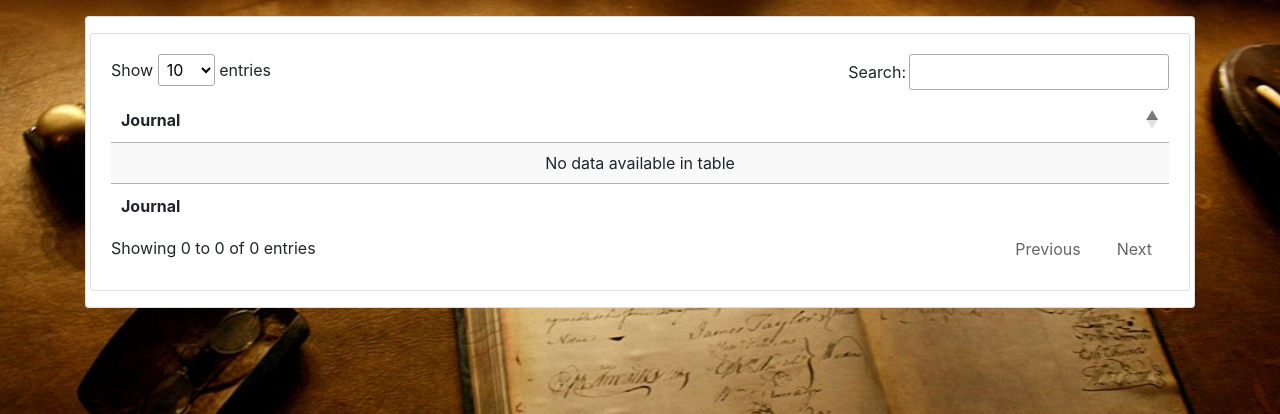
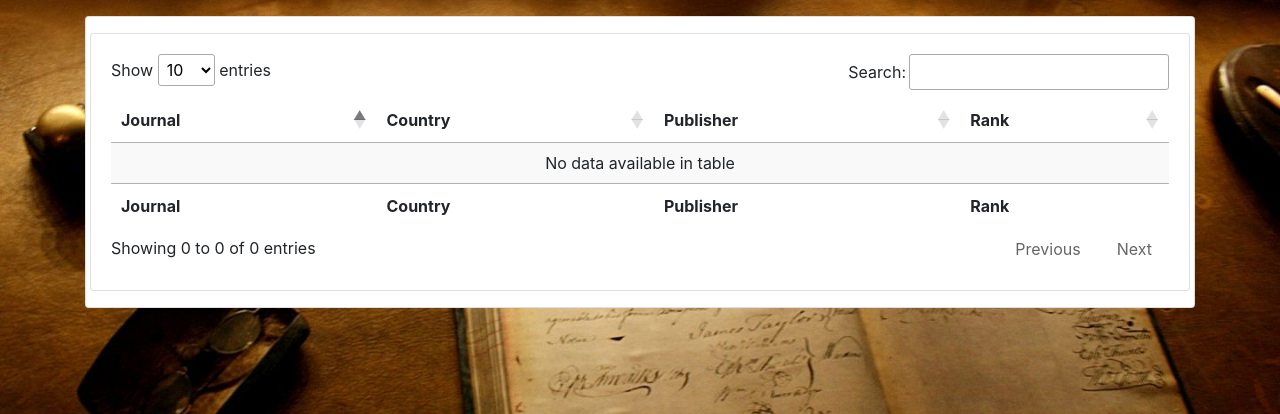
Before and after one commit to brettvanderwerff/Journal-Rank, a Flask app: page / in a window 1280 px wide. Shown: the part 56-470 px from the top of the page. Run offline with Flask 2, Linux system fonts and the light colour scheme; data that the repository does not hold is empty; some libraries are stand-ins or nearby versions.

Commit message:
finish dynamic table

```diff
--- a/app/routes.py
+++ b/app/routes.py
@@ -1,7 +1,5 @@
 from flask import render_template, jsonify, request
 from app import app
-from app.models import Journals
-from pprint import pprint
 import json
 import pandas as pd
 import sqlite3
@@ -18,12 +16,21 @@ def table_result():
     input_data = json.loads(request.values.get("args"))
     con = sqlite3.connect('database.sqlite3')
     df = pd.read_sql_query('SELECT title, country, publisher, rating FROM journals', con)
-    sub = df[:5]
+    search_term = input_data['search']['value']
+    if search_term != '':
+        df = df[df['title'].str.contains(search_term, case=False) | df['country'].str.contains(search_term, case=False)]
+    sort_info = input_data['order'][0]
+    sort_index = int(sort_info['column'])
+    sort_column = list(df.columns.values)[sort_index]
+    sort_dir = True if sort_info['dir'] == 'asc' else False
+    sorted_df = df.sort_values(by=sort_column, ascending=sort_dir)
+    start_index = int(input_data['start'])
+    stop_index = int(input_data['start']) + int(input_data['length'])
+    sub = sorted_df[start_index : stop_index]
     sub_list = sub.values.tolist()
     results = {}
     results['draw'] = input_data['draw']
     results['recordsTotal'] = df.shape[0]
     results['recordsFiltered'] = df.shape[0]
     results['data'] = sub_list
-    pprint(input_data)
     return jsonify(results)
--- a/app/static/js/custom-scripts.js
+++ b/app/static/js/custom-scripts.js
@@ -1,5 +1,6 @@
 $(document).ready(function() {
     $('#example').DataTable( {
+
         "processing": true,
         "serverSide": true,
         "ajax": {
@@ -7,6 +8,6 @@ $(document).ready(function() {
         data: function ( args ) {
           return { "args": JSON.stringify( args ) };
     }
-        }
+        },
     } );
 } );
--- a/app/templates/index.html
+++ b/app/templates/index.html
@@ -13,11 +13,17 @@
                                 <thead>
                                 <tr>
                                     <th>Journal</th>
+                                    <th>Country</th>
+                                    <th>Publisher</th>
+                                    <th>Rank</th>
                                 </tr>
                                 </thead>
                                 <tfoot>
                                 <tr>
                                     <th>Journal</th>
+                                    <th>Country</th>
+                                    <th>Publisher</th>
+                                    <th>Rank</th>
                                 </tr>
                                 </tfoot>
                             </table>
```
Also changed, not shown: read_csv.py (deleted, +0 -17 lines).
